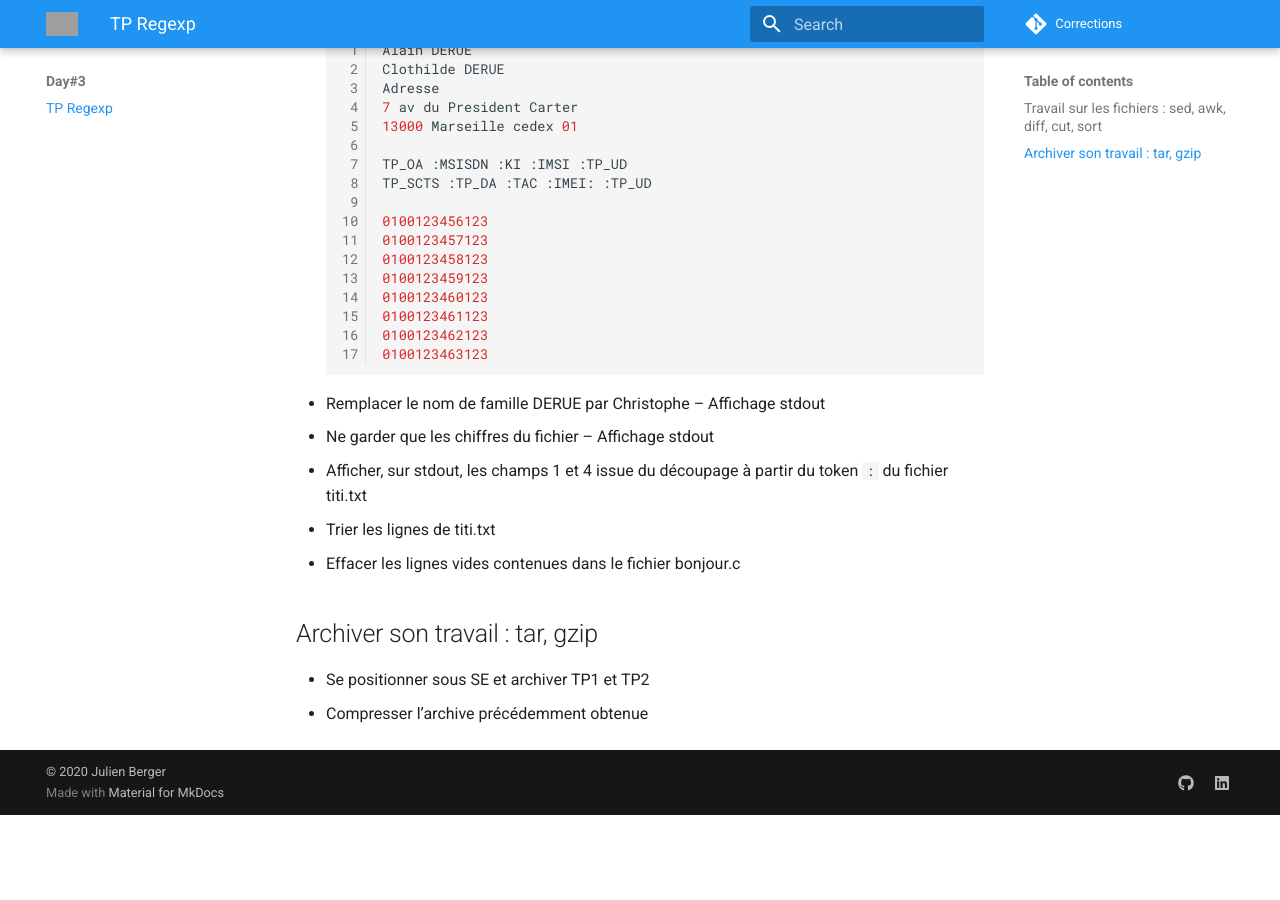
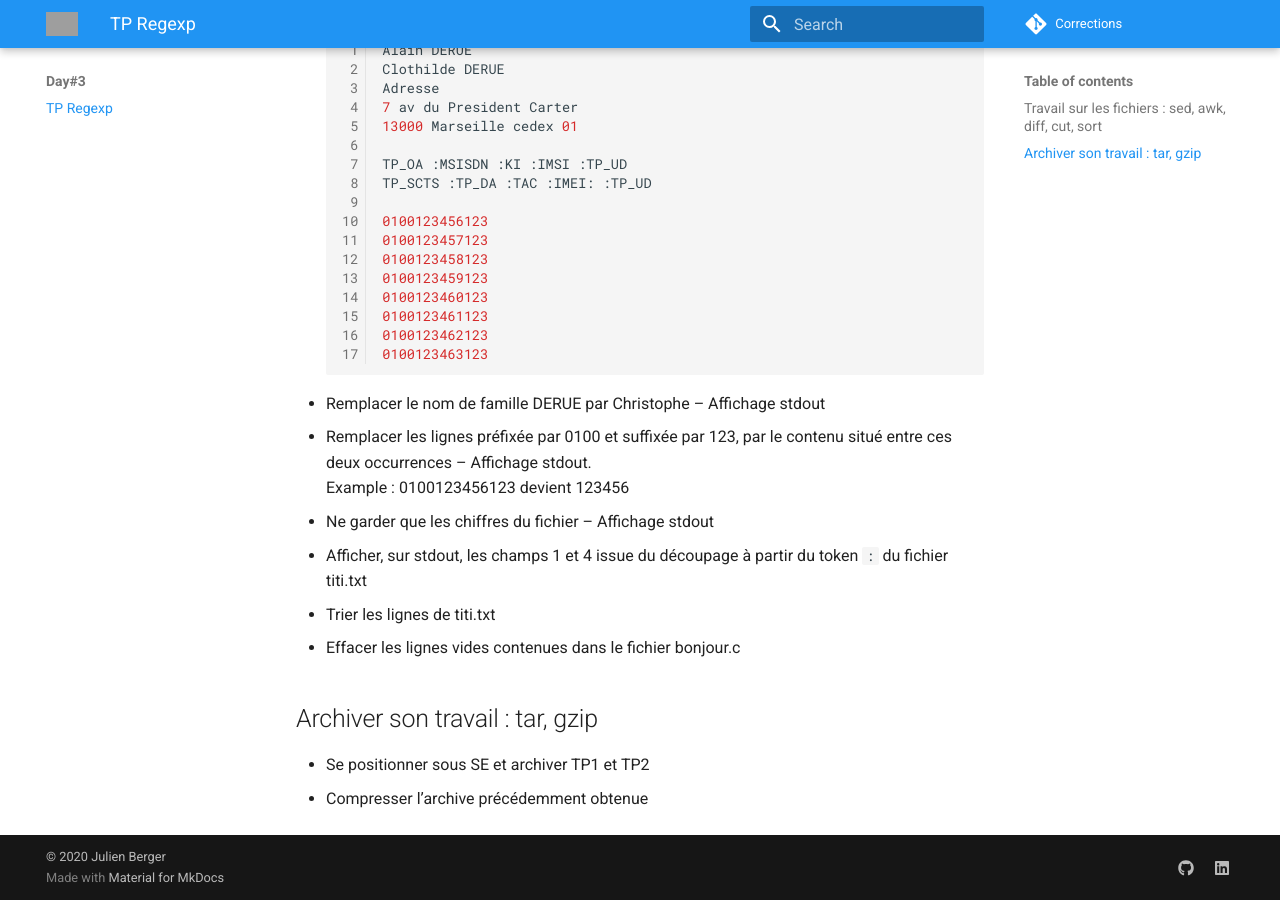
Before and after one commit to jurocknsail/yncrea-sysexp, an MkDocs documentation site: the page built from docs/03_TpRegexp.md, in a window 1280 px wide and 900 px high, scrolled down 524 px. Built offline with MkDocs 1.6.1 and Material for MkDocs 9.7.7, drawn with Linux system fonts in a browser that asks for light colours; comment, search, counter and statistics services are not loaded; before the commit the page ends 1339 px from its top, so only the background shows below that; grey boxes are pictures that could not be loaded.

Commit message:
update tp 2

````diff
--- a/docs/03_TpRegexp.md
+++ b/docs/03_TpRegexp.md
@@ -34,6 +34,10 @@ Sur le fichier C utilisé au TP précédent :
     ```
 
 - Remplacer le nom de famille DERUE par Christophe – Affichage stdout
+- Remplacer les lignes préfixée par 0100 et suffixée par 123, par le contenu situé entre ces deux occurrences – Affichage stdout.
+  Example :
+    0100123456123 devient 123456
+
 - Ne garder que les chiffres du fichier – Affichage stdout
 - Afficher, sur stdout, les champs 1 et 4 issue du découpage à partir du token ``:`` du fichier titi.txt
 - Trier les lignes de titi.txt
````
